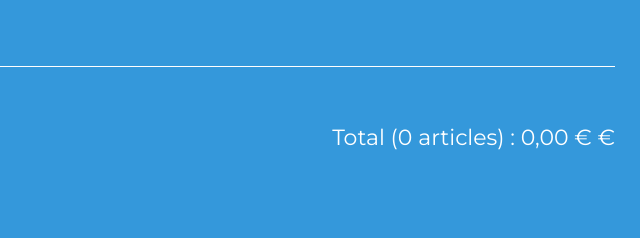
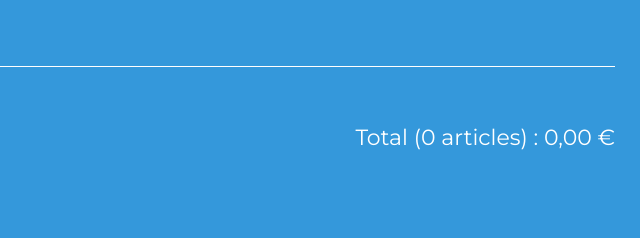
Before and after one commit to Ad-Hel/pc_p5_kanap, a plain HTML site: page front/html/cart.html in a window 1280 px wide. Shown: the part 940-1178 px from the top of the page, 640-1280 px from the left. Drawn offline with Linux system fonts and the light colour scheme.

Commit message:
Fix cart.html Suppression du symbole € dans .cart__price

```diff
--- a/front/html/cart.html
+++ b/front/html/cart.html
@@ -71,7 +71,7 @@
               </article> -->
             </section>
             <div class="cart__price">
-              <p>Total (<span id="totalQuantity"><!-- 2 --></span> articles) : <span id="totalPrice"><!-- 84,00 --></span> €</p>
+              <p>Total (<span id="totalQuantity"><!-- 2 --></span> articles) : <span id="totalPrice"><!-- 84,00 --></span></p>
             </div>
             <div class="cart__order">
               <form method="get" class="cart__order__form">
```
